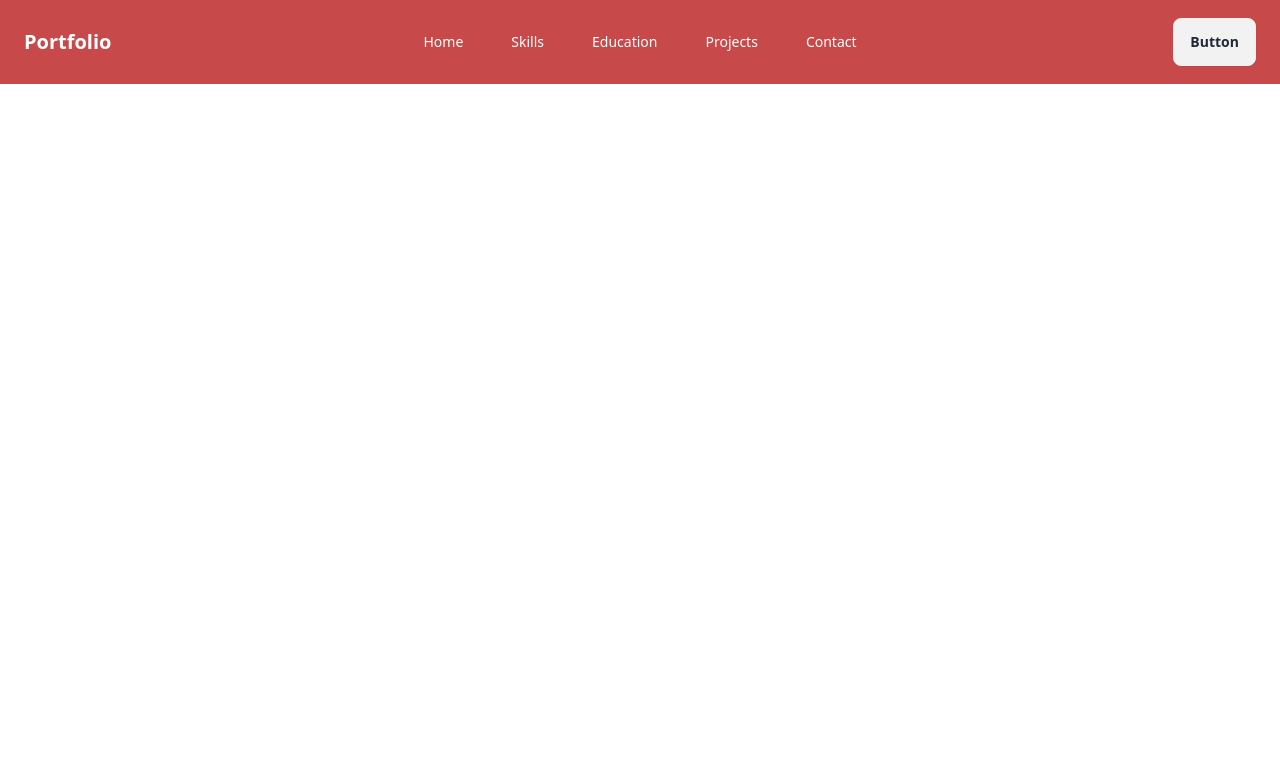
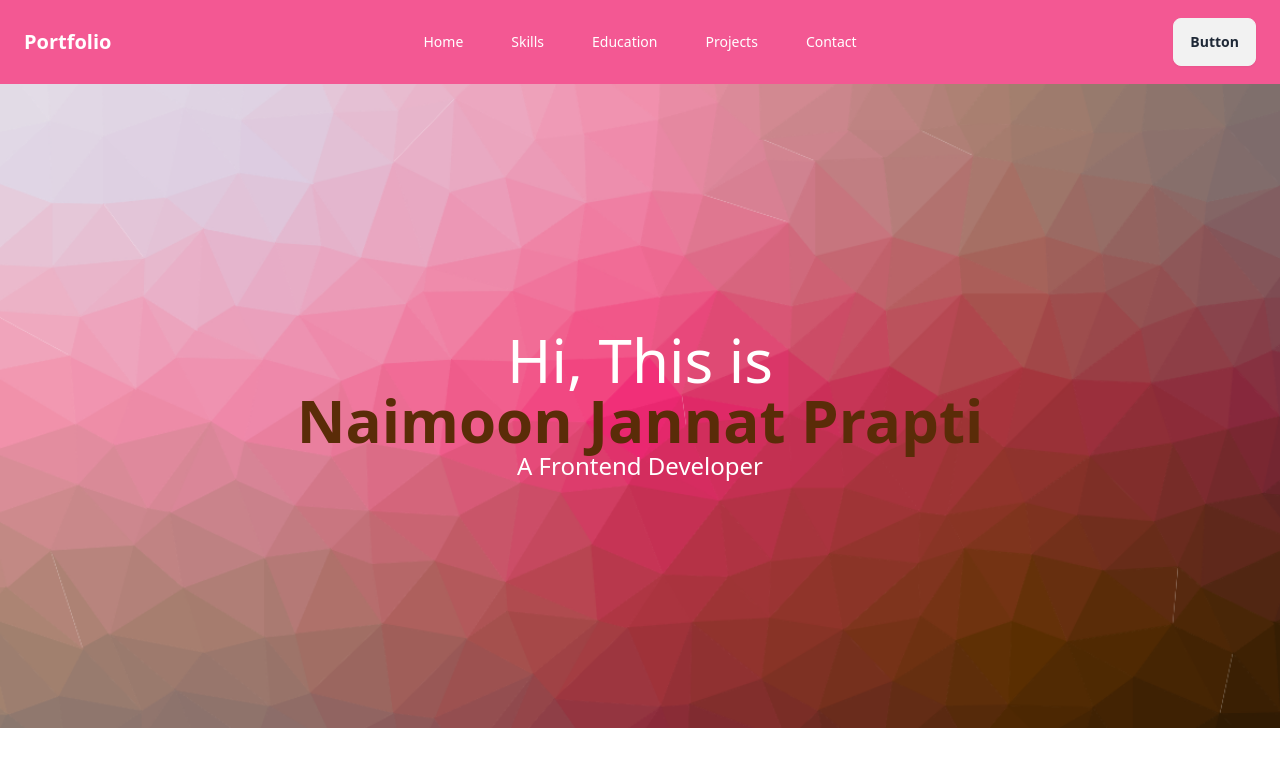
Before and after one commit to NaimoonJannat/Portfolio, a React (Vite) app: page / in a window 1280 px wide. Shown: the top 766 px of the page. Built offline with nearby package versions, Linux system fonts and the light colour scheme.

Commit message:
Banner section

```diff
--- a/src/components/Banner.jsx
+++ b/src/components/Banner.jsx
@@ -1,8 +1,12 @@
-
 const Banner = () => {
     return (
-        <div>
-
+        <div className="relative">
+            <img className="max-h-screen w-full object-cover" src="cool-background.png" alt="" />
+            <div className="absolute inset-0 flex flex-col items-center justify-center text-center">
+                <h2 className="text-6xl text-white">Hi, This is </h2>
+                <h2 className="text-6xl text-[#5A2C08] font-bold">Naimoon Jannat Prapti</h2>
+                <h2 className="text-2xl text-white">A Frontend Developer</h2>
+            </div>
         </div>
     );
 };
--- a/src/components/Header.jsx
+++ b/src/components/Header.jsx
@@ -1,6 +1,6 @@
 const Header = () => {
     return (
-        <nav className="navbar sticky top-0 z-50 bg-red-700 bg-opacity-80 backdrop-blur-md flex justify-between items-center px-4 py-2 md:px-6 md:py-4 text-white">
+        <nav className="navbar sticky top-0 z-50 bg-[#F12F78] bg-opacity-80 backdrop-blur-md flex justify-between items-center px-4 py-2 md:px-6 md:py-4 text-white">
   <div className="navbar-start">
     <div className="dropdown">
       <div tabIndex={0} role="button" className="btn btn-ghost lg:hidden">
--- a/src/components/Home.jsx
+++ b/src/components/Home.jsx
@@ -1,9 +1,11 @@
+import Banner from "./Banner";
 import Header from "./Header";
 
 const Home = () => {
     return (
         <div>
             <Header></Header>
+            <Banner></Banner>
 
         </div>
     );
```
Also changed, not shown: public/cool-background2.png (renamed from public/cool-background (1).png).
